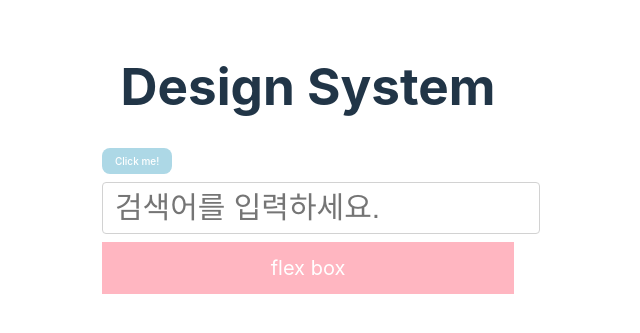
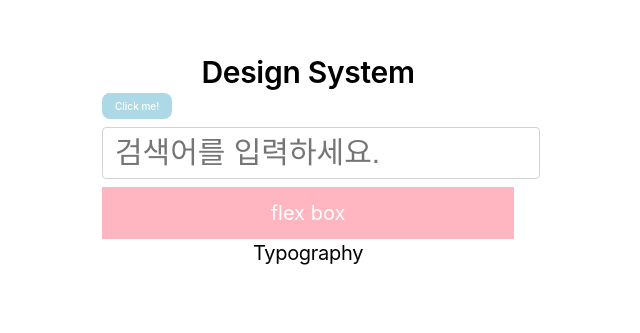
Before and after one commit to ShinjungOh/2024-learn-design-system, a React (Vite) app: page / in a window 1280 px wide. Shown: the part 241-574 px from the top of the page, without its empty margins (332-972 px from the left). Built offline with nearby package versions, Linux system fonts and the light colour scheme.

Commit message:
feat: Typography 컴포넌트 구현

```diff
--- a/src/App.tsx
+++ b/src/App.tsx
@@ -2,11 +2,14 @@ import "./App.css";
 import Button from "./components/Button";
 import Input from "./components/Input";
 import Flex from "./components/Flex.tsx";
+import Typography from "./components/Typography.tsx";
 
 export default function App() {
   return (
     <>
-      <h1>Design System</h1>
+      <Typography fontSize="l" fontWeight="weightBold">
+        Design System
+      </Typography>
       <Button backgroundColor="blue" color="white" size="s">
         Click me!
       </Button>
@@ -18,6 +21,7 @@ export default function App() {
       <Flex color="white" backgroundColor="pink" direction="column">
         flex box
       </Flex>
+      <Typography>Typography</Typography>
     </>
   );
 }
--- /dev/null
+++ b/src/components/Typography.tsx
@@ -0,0 +1,41 @@
+import { HTMLAttributes, PropsWithChildren } from "react";
+import styled from "@emotion/styled";
+import styleToken from "../styles/styleToken.css.ts";
+
+type TypographyProps = {
+  children: React.ReactNode;
+  fontSize?: keyof typeof styleToken.size;
+  color?: keyof typeof styleToken.color;
+  fontWeight?: keyof typeof styleToken.font;
+} & HTMLAttributes<HTMLSpanElement>;
+
+export default function Typography({
+  children,
+  color,
+  fontWeight,
+  fontSize,
+}: PropsWithChildren<TypographyProps>) {
+  return (
+    <TypographyContainer
+      fontSize={fontSize}
+      color={color}
+      fontWeight={fontWeight}
+    >
+      {children}
+    </TypographyContainer>
+  );
+}
+
+const TypographyContainer = styled.span<TypographyProps>`
+  letter-spacing: -0.3px;
+  line-height: 1.4;
+  white-space: pre-wrap;
+  color: ${({ color }) =>
+    color ? `${styleToken.color[color]}` : `${styleToken.color.black}`};
+  font-size: ${({ fontSize }) =>
+    fontSize ? `${styleToken.size[fontSize]}` : `${styleToken.size.m}`};
+  font-weight: ${({ fontWeight }) =>
+    fontWeight
+      ? `${styleToken.font[fontWeight]}`
+      : `${styleToken.font.weightRegular}`};
+`;
--- a/src/styles/styleToken.css.ts
+++ b/src/styles/styleToken.css.ts
@@ -28,6 +28,7 @@ const FONT_PROPERTIES = {
   weightBold: 600,
   weightMedium: 500,
   weightRegular: 400,
+  weightLight: 300,
 };
 
 const styleToken = {
```
